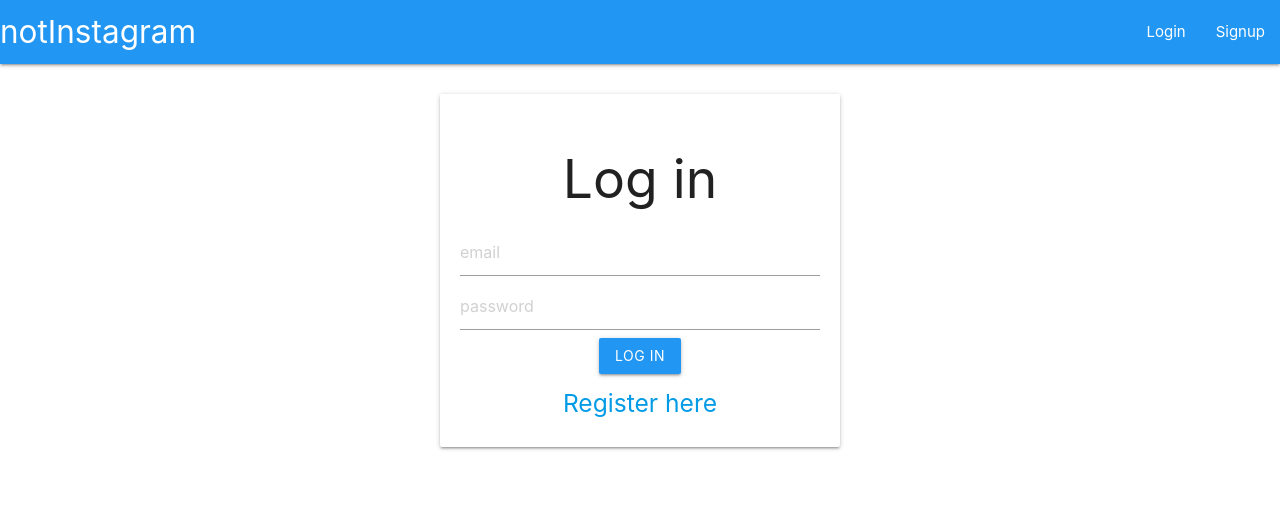
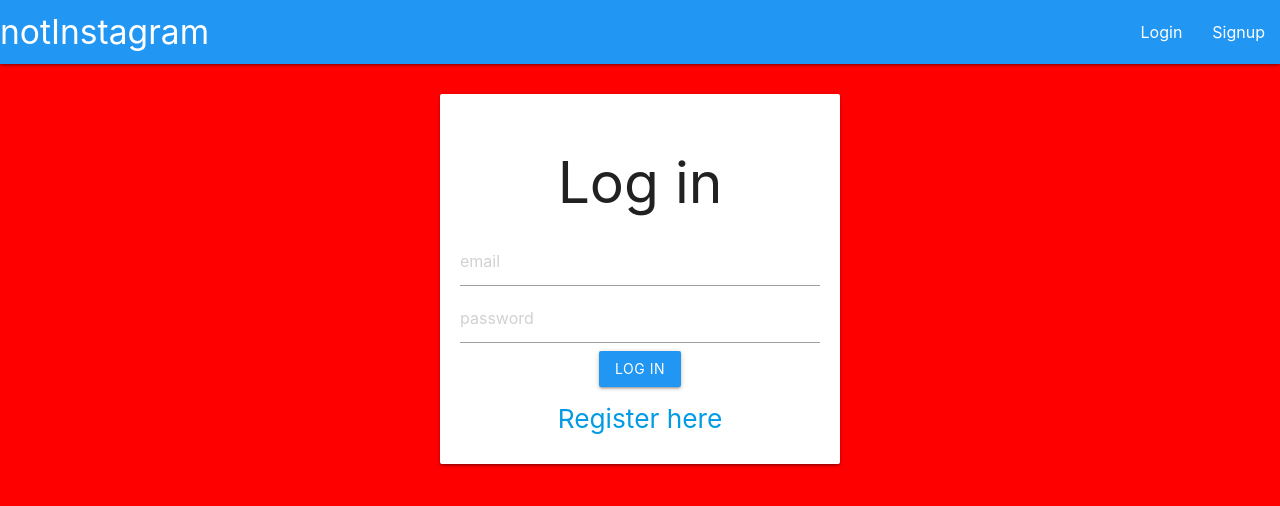
Before and after one commit to diaploblical/Dittogram, a React (Create React App) app in the folder client/: page /login in a window 1280 px wide. Shown: the top 506 px of the page. Built offline with nearby package versions, Linux system fonts and the light colour scheme.

Commit message:
responsified navbar

```diff
--- a/client/src/App.css
+++ b/client/src/App.css
@@ -1,3 +1,66 @@
+@media (min-width: 992px) {
+  html {
+    font-size: 16px !important;
+  }
+  body {
+    background-color: red;
+  }
+  .avatar {
+    width: 200px;
+    height: 200px;
+  }
+} /* for desktops */
+
+@media (max-width: 991px) {
+  html {
+    font-size: 14px !important;
+  }
+  body {
+    background-color: blue;
+  }
+  .avatar {
+    width: 175px;
+    height: 175px;
+  }
+} /* for laptops */
+
+@media (min-width: 768px) and (max-width: 990px) {
+  html {
+    font-size: 12px !important;
+  }
+  body {
+    background-color: green;
+  }
+  .avatar {
+    width: 150px;
+    height: 150px;
+  }
+} /* for large tablets */
+
+@media (max-width: 768px) {
+  html {
+    font-size: 12px !important;
+  }
+  body {
+    background-color: yellow;
+  }
+  .avatar {
+    width: 125px;
+    height: 125px;
+  }
+} /* for smaller tablets */
+
+@media (max-width: 500px) {
+  html {
+    font-size: 12px !important;
+  }
+
+  .avatar {
+    width: 100px;
+    height: 100px;
+  }
+} /* for cellphones */
+
 /* login and signup form */
 .auth-card {
   padding: 20px;
@@ -29,18 +92,6 @@
   border-bottom: solid;
 }
 
-.avatar {
-  width: 160px;
-  height: 160px;
-  border-radius: 80px;
-}
-
-.postFollowContainer {
-  display: flex;
-  justify-content: space-between;
-  width: 108%;
-}
-
 .gallery {
   display: flex;
   flex-wrap: wrap;
@@ -48,11 +99,6 @@
 
 .item {
   width: 30%;
-}
-
-.custom-container {
-  max-width: 1050px;
-  margin: 0px auto;
 }
 
 .create-post-container {
@@ -65,7 +111,7 @@
 #toast-container {
   top: 30px !important;
   right: 20px !important;
-  left:auto !important
+  left: auto !important
 }
 
 .mi-margins {
--- a/client/src/components/Navbar.jsx
+++ b/client/src/components/Navbar.jsx
@@ -1,33 +1,39 @@
 import React, {useContext} from 'react'
 import {Link} from 'react-router-dom'
 import {UserContext} from '../App'
+import M from 'materialize-css'
 
 const Navbar = () => {
   const {state, dispatch} = useContext(UserContext)
   const renderList = () => {
     if (state) {
       return [
-        <li key='profile'><Link to="/profile">Profile</Link></li>,
-        <li key='feed'><Link to="/feed">Feed</Link></li>,
-        <li key='createpost'><Link to="/createpost">Create Post</Link></li>,
-        <li key='logout'><Link to="/login" onClick={() => {localStorage.clear(); dispatch({type: "CLEAR"})}}>Logout</Link></li>,
+        <li key='profile'><Link to='/profile'>Profile</Link></li>,
+        <li key='feed'><Link to='/feed'>Feed</Link></li>,
+        <li key='createpost'><Link to='/createpost'>Create Post</Link></li>,
+        <li key='logout'><Link to='/login' onClick={() => {localStorage.clear(); dispatch({type: 'CLEAR'})}}>Logout</Link></li>,
       ]
     } else {
       return [
-        <li key='login'><Link to="/login">Login</Link></li>,
-        <li key='signup'><Link to="/signup">Signup</Link></li>
+        <li key='login'><Link to='/login'>Login</Link></li>,
+        <li key='signup'><Link to='/signup'>Signup</Link></li>
       ]
     }
   }
   return(
     <nav>
-      <div className="nav-wrapper blue">
-        <Link to={state ? "/" : "/login"} className="brand-logo">notInstagram</Link>
-        <ul id="nav-mobile" className="right">
+      <div className='nav-wrapper blue'>
+        <Link to={state ? '/' : '/login'} className='brand-logo'>notInstagram</Link>
+        <a href='#' data-target='sidenav' className='sidenav-trigger'><i class="material-icons">menu</i></a>
+        <ul id='nav-mobile' className='right hide-on-med-and-down'>
           {renderList()}
         </ul>
       </div>
+      <ul class='sidenav' id='sidenav'>
+        <a href="">test</a>
+      </ul>
     </nav>
+
   )
 }
 
--- a/client/src/components/views/Profile.jsx
+++ b/client/src/components/views/Profile.jsx
@@ -54,13 +54,13 @@ const Profile = () => {
   },[])
 
   return(
-    <div className='custom-container'>
-      <div className='profile'>
-        <div>
-          <img className='avatar' src={profile.avatar ? `${localhost}/api/image/${profile.avatar}` : `${localhost}/defaultavatar`} alt="user's avatar" />
+    <div className='container'>
+      <div className='profile row'>
+        <div className='col s3'>
+          <img className='avatar' id='profile-avatar'src={profile.avatar ? `${localhost}/api/image/${profile.avatar}` : `${localhost}/defaultavatar`} alt="user's avatar" />
           <div className='file-field input-field'>
             <div className='btn waves-effect waves-light blue'>
-              <span className='float-center' id='fileSpan'>Select Avatar</span>
+              <span id='fileSpan'>Select Avatar</span>
               <input type='file'
                 onChange={(e)=> {
                     setImage(e.target.files[0])
@@ -74,22 +74,22 @@ const Profile = () => {
                   }
                 }}
               />
-            </div>
-            <div className='file-path-wrapper'>
-              <input className='file-path validate hidden' type='text' />
+              <div className='file-path-wrapper'>
+                <input className='file-path validate hidden' type='text' />
+              </div>
             </div>
           </div>
         </div>
-      </div>
-      <div>
-        <h4>{profile ? profile.username : 'loading'}</h4>
-        <div className='postFollowContainer'>
-          <h5>{myPics.length === 1 ? myPics.length + ' post' : myPics.length + ' posts'}</h5>
-          <h5>{profile ? profile.followers.length : '0'} followers</h5>
-          <h5>{profile ? profile.following.length : '0'} following</h5>
-        </div>
-        <div className="container">
-          <button className='btn'>YEA</button>
+        <div className='col s9' id='userInfo'>
+
+          <div className='row'>
+            <div className='col s4'><h5>{myPics.length === 1 ? myPics.length + ' post' : myPics.length + ' posts'}</h5></div>
+            <div className='col s4'><h5>{profile ? profile.followers.length : '0'} followers</h5></div>
+            <div className='col s4'><h5>{profile ? profile.following.length : '0'} following</h5></div>
+          </div>
+          <div className="row">
+            <button className='btn'>test</button>
+          </div>
         </div>
       </div>
       <div className='gallery'>
```
